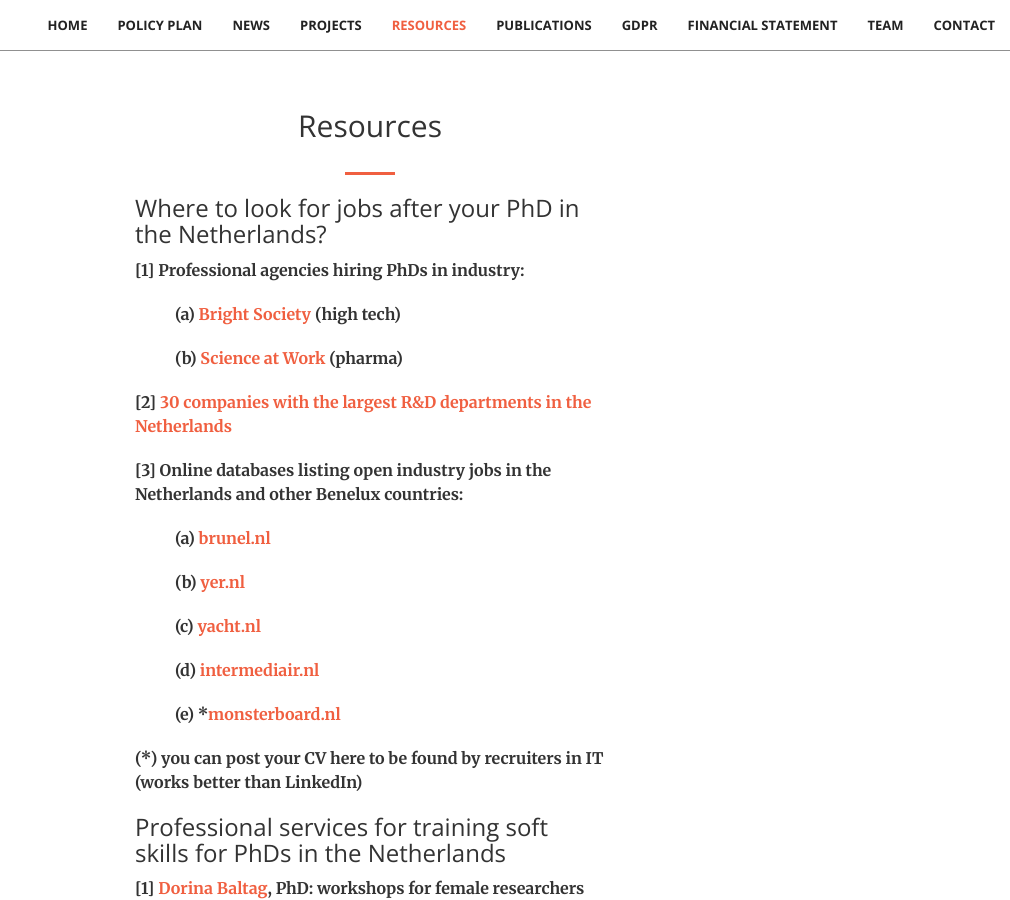
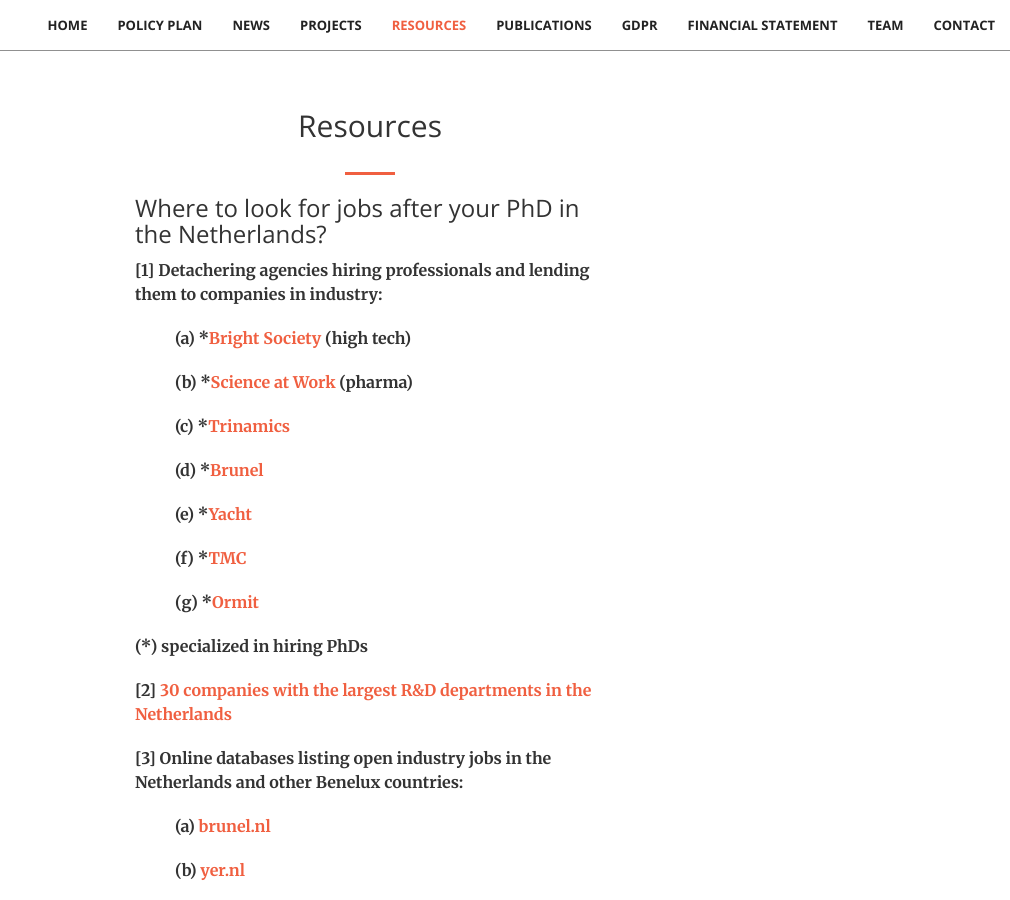
Before and after one commit to stichting-solaris/stichting-solaris.github.io, a Jekyll site: the page built from index.html, in a window 1280 px wide and 900 px high, scrolled down 23760 px. Shown: the whole window, without its empty margins (270-1280 px from the left). Built offline with Jekyll 4.4.1, drawn with Linux system fonts in a browser that asks for light colours.

Commit message:
Update resources.html

```diff
--- a/_includes/resources.html
+++ b/_includes/resources.html
@@ -17,9 +17,15 @@
                 <hr class="primary">
                 <h3 class="section-heading">Where to look for jobs after your PhD in the Netherlands?</h3>
 
-                <p> [1] Professional agencies hiring PhDs in industry:</p>
-                <p class="tab">(a) <a href="#brightsociety">Bright Society</a> (high tech)</p>
-                <p class="tab">(b) <a href="#scienceatwork">Science at Work</a> (pharma)</p>
+                <p> [1] Detachering agencies hiring professionals and lending them to companies in industry:</p>
+                <p class="tab">(a) *<a href="#brightsociety">Bright Society</a> (high tech)</p>
+                <p class="tab">(b) *<a href="#scienceatwork">Science at Work</a> (pharma)</p>
+                <p class="tab">(c) *<a href="https://www.trinamics.nl/">Trinamics</a> </p>
+                <p class="tab">(d) *<a href="https://www.brunel.nl/">Brunel</a> </p>
+                <p class="tab">(e) *<a href=""https://www.yacht.nl/">Yacht</a> </p>
+                <p class="tab">(f) *<a href="https://tmc-employeneurship.com/">TMC</a> </p>
+                <p class="tab">(g) *<a href="https://www.ormit.nl/nl/">Ormit</a> </p>
+                <p>(*) specialized in hiring PhDs</p>
 
                 <p> [2] <a href="https://www.technischweekblad.nl/upload/documents/tinymce/COMSOL_ad_NL_TWTopPosters.pdf">
                     30 companies with the largest R&D departments in the Netherlands</a></p>
```
